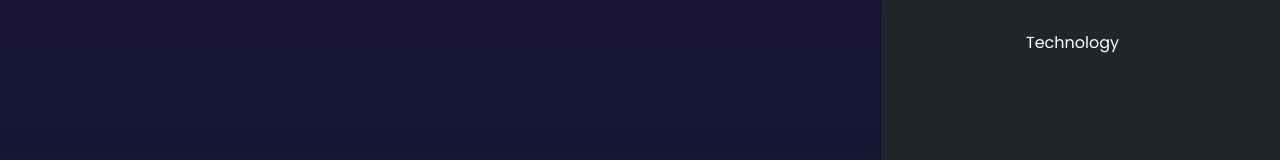
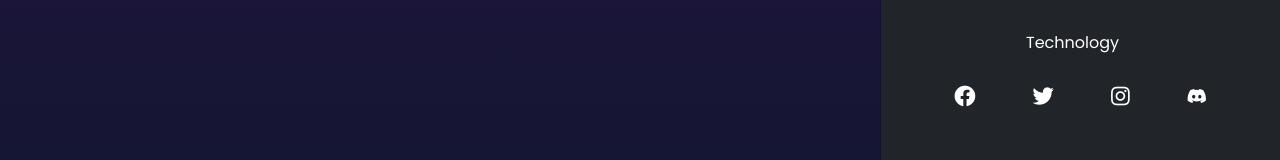
Before and after one commit to Niiischal/NewsWebsite, a React (Create React App) app in the folder thepresssite/: page / in a window 1280 px wide. Both pictures are taken after a click on the button "Toggle navigation". Shown: the part 431-591 px from the top of the page. Built offline with nearby package versions, Linux system fonts and the light colour scheme; no server answers.

Commit message:
adding footer

```diff
--- a/thepresssite/public/index.html
+++ b/thepresssite/public/index.html
@@ -28,6 +28,7 @@
 <link rel="preconnect" href="https://fonts.gstatic.com" crossorigin>
 <link href="https://fonts.googleapis.com/css2?family=Poppins&display=swap" rel="stylesheet">
 <link href="https://cdn.jsdelivr.net/npm/bootstrap@5.3.0/dist/css/bootstrap.min.css" rel="stylesheet" integrity="sha384-9ndCyUaIbzAi2FUVXJi0CjmCapSmO7SnpJef0486qhLnuZ2cdeRhO02iuK6FUUVM" crossorigin="anonymous">
+<link rel="stylesheet" href="https://cdnjs.cloudflare.com/ajax/libs/font-awesome/5.15.3/css/all.min.css" integrity="sha512-... (the integrity value can be obtained from the Font Awesome website)" crossorigin="anonymous" />
     <title>ThePressSite</title>
   </head>
   <body>
--- /dev/null
+++ b/thepresssite/src/components/Footer.js
@@ -0,0 +1,30 @@
+import React from 'react'
+
+const Footer = () => {
+  return (
+    <div>
+      <footer className="dark:bg-white-900" >
+<div className="offcanvas-footer d-flex justify-content-evenly sticky-bottom" >
+  <a href="/" class="footer-icon" style={{marginTop:"15px"}}>
+    <i class="fab fa-facebook fa-lg" style={{ color: 'white' }}></i>
+    <span class="sr-only">Facebook page</span>
+  </a>
+  <a href="/" class="footer-icon" style={{marginTop:"15px"}}>
+    <i class="fab fa-twitter fa-lg" style={{ color: 'white' }}></i>
+    <span class="sr-only">Twitter page</span>
+  </a>
+  <a href="/" class="footer-icon" style={{marginTop:"15px"}}>
+    <i class="fab fa-instagram fa-lg" style={{ color: 'white' }}></i>
+    <span class="sr-only">Instagram page</span>
+  </a>
+  <a href="/" class="footer-icon" style={{marginTop:"15px"}}>
+    <i class="fab fa-discord"style={{ color: 'white' }} ></i>
+    <span class="sr-only">Discord server</span>
+  </a>
+</div>
+</footer>
+    </div>
+  )
+}
+
+export default Footer
--- a/thepresssite/src/components/Navbar.js
+++ b/thepresssite/src/components/Navbar.js
@@ -1,5 +1,6 @@
 import React from 'react'
 import { NavLink } from 'react-router-dom'
+import Footer from './Footer'
 
 const Navbar1 = () => {
     const navNames={
@@ -68,6 +69,7 @@ const Navbar1 = () => {
   })}>Technology</NavLink>
           </li>
         </ul>
+        <Footer/>
       </div>
     </div>
   </div>
```
